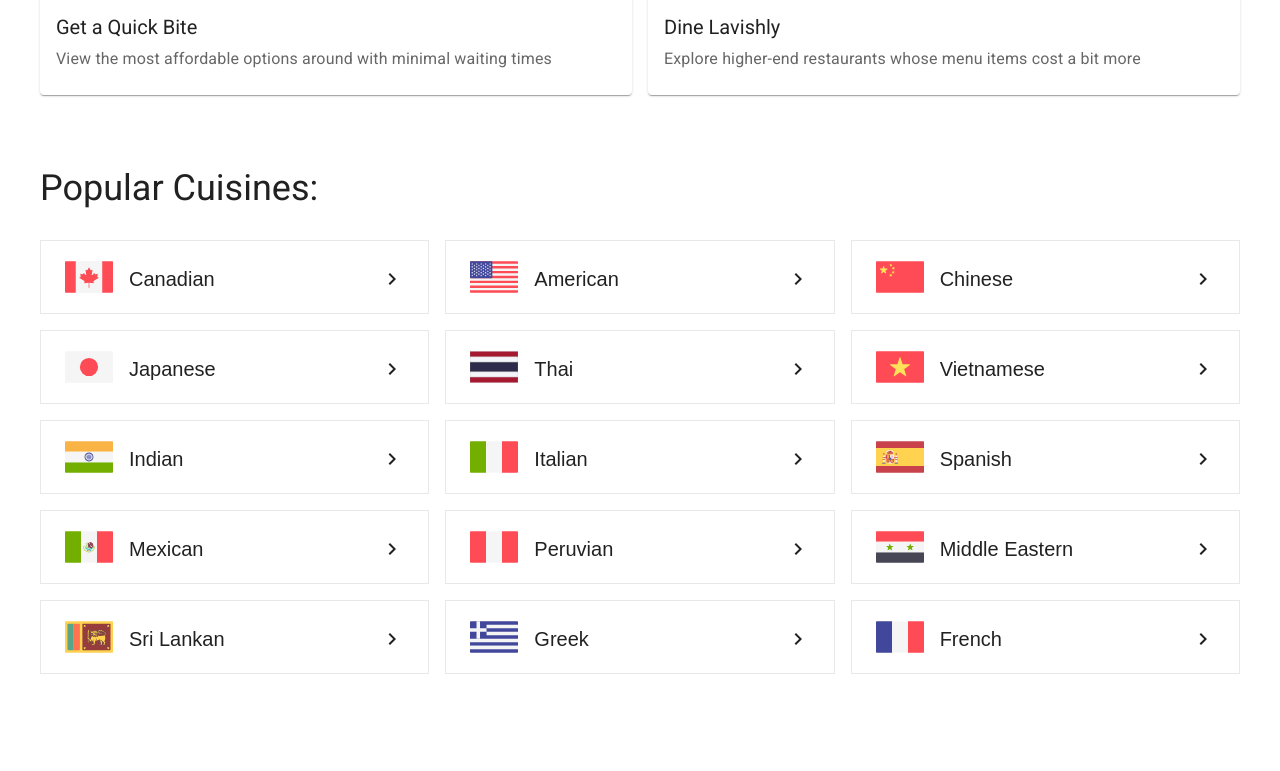
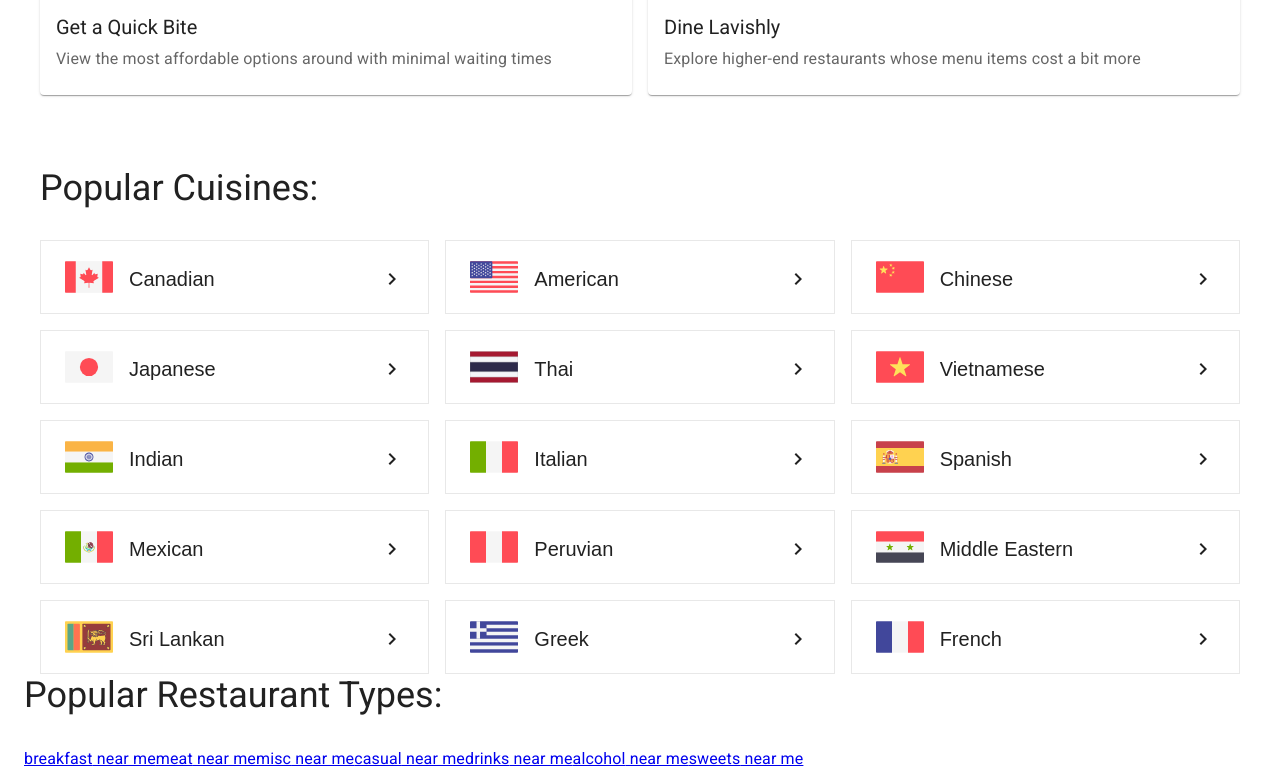
Before and after one commit to JasonXB/local-eats, a Next.js app: page / in a window 1280 px wide. Shown: the part 562-1333 px from the top of the page. Before the commit the page ends 1236 px from the top, so only its background shows below. Built offline with nearby package versions, Linux system fonts and the light colour scheme; a web font is replaced by a local one.

Commit message:
minor visual bugs addressed l

```diff
--- a/pages/index.js
+++ b/pages/index.js
@@ -5,6 +5,7 @@ import SearchOptionsRow1 from "../src/page-blocks/home/PremadeSearches1";
 import { Box, Container } from "@mui/material";
 import LayoutContainer from "../src/custom-components/LayoutContainer";
 import Cuisines from "../src/page-blocks/home/Cuisines";
+import RestaurantTypes from "../src/page-blocks/home/RestaurantTypes";
 
 export default function index() {
   return (
@@ -16,6 +17,7 @@ export default function index() {
       <LayoutContainer marginAbove="4.5rem">
         <Cuisines />
       </LayoutContainer>
+      <RestaurantTypes/>
     </>
   );
 }
--- a/src/page-blocks/home/restaurantTypes.js
+++ b/src/page-blocks/home/restaurantTypes.js
@@ -4,15 +4,24 @@ import { mix } from "../../../styles/styleMixins";
 import { Typography, Box } from '@mui/material';
 import LayoutContainer from "../../custom-components/LayoutContainer";
 
-export default function restaurantTypes() {
+export default function RestaurantTypes() {
   return (
     <>
-      <Typography variant="h2">Popular Restaurant Types:</Typography>
+      <LayoutContainer>
+        <Typography variant="h2">Popular Restaurant Types:</Typography>
+        {Object.keys(types).map((key) => {
+          return (
+            <Box component="a" href={types[key]}>
+              {key} near me
+            </Box>
+          );
+        })}
+      </LayoutContainer>
     </>
   );
 }
 
-const restaurantType = {
+const types = {
   // Restaurant type : searchTerm for Yelp API
 
   breakfast: {
--- a/styles/globals.css
+++ b/styles/globals.css
@@ -3,4 +3,5 @@
 @import url("https://fonts.googleapis.com/css2?family=KoHo:ital,wght@0,200;0,300;0,400;0,500;0,600;0,700;1,200;1,300;1,400;1,500;1,600;1,700&display=swap");
 body {
   margin: 0;
+  overflow-x: hidden;
 }
```
